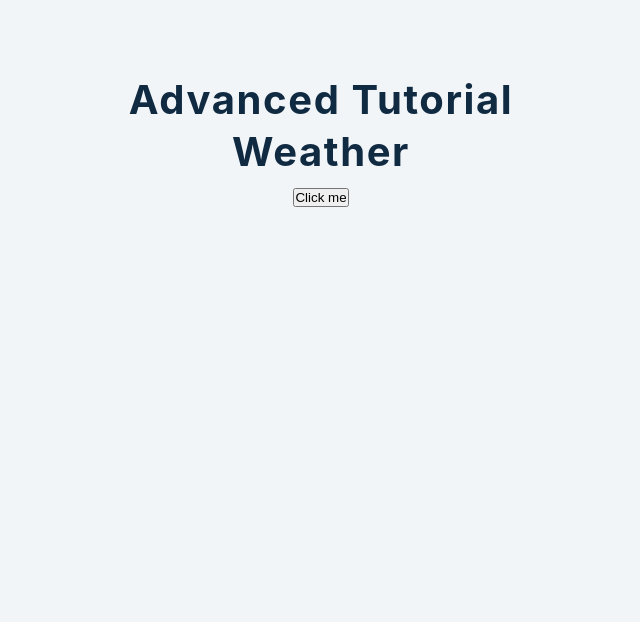
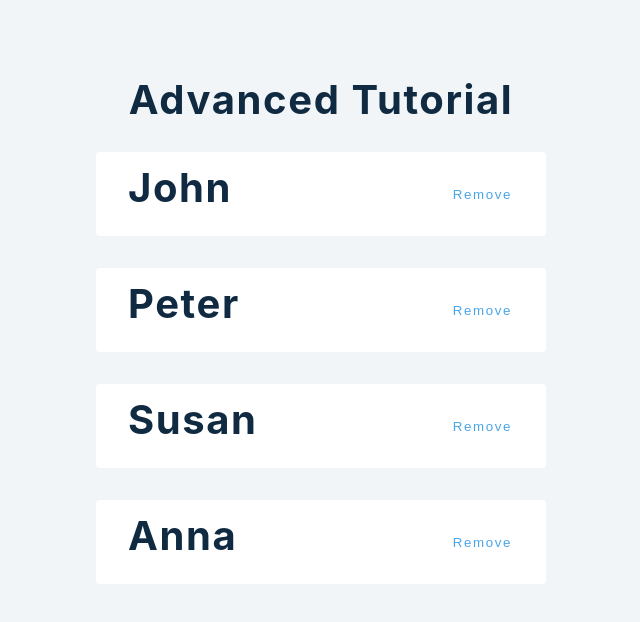
Before and after one commit to nihat-js/tutorial-2022-react, a React (Create React App) app: page / in a window 1280 px wide. Shown: the top 622 px of the page, without its empty margins (319-959 px from the left). Built offline with nearby package versions, Linux system fonts and the light colour scheme.

Commit message:
passed 3-useState

```diff
--- a/src/App.js
+++ b/src/App.js
@@ -1,10 +1,11 @@
 import React from 'react'
-import UseStateBasics from './tutorial/1-useState/setup/2-useState-basics'
+import UseStateArray from './tutorial/1-useState/setup/3-useState-array'
+
 function App() {
   return (
     <div className='container'>
       <h2>Advanced Tutorial</h2>
-      <UseStateBasics></UseStateBasics>
+      <UseStateArray></UseStateArray>
     </div>
   )
 }
--- a/src/index.css
+++ b/src/index.css
@@ -28,7 +28,7 @@ Variables
   --clr-grey-6: hsl(209, 23%, 60%);
   --clr-grey-7: hsl(211, 27%, 70%);
   --clr-grey-8: hsl(210, 31%, 80%);
-  --clr-grey-9: hsl(212, 33%, 89%);
+  --clr-grey-9: hsl(213, 32%, 89%);
   --clr-grey-10: hsl(210, 36%, 96%);
   --clr-white: #fff;
   --clr-red-dark: hsl(360, 67%, 44%);
--- a/src/tutorial/1-useState/setup/3-useState-array.js
+++ b/src/tutorial/1-useState/setup/3-useState-array.js
@@ -2,7 +2,26 @@ import React from 'react';
 import { data } from '../../../data';
 
 const UseStateArray = () => {
-  return <h2>useState array example</h2>;
+
+  const [people, setPeople] = React.useState(data)
+
+  const btnRemove = (id) => {
+    let newPeople = people.filter(p => p.id !== id)
+    setPeople(newPeople)
+  }
+  return (
+    <>
+      {people.map(p => {
+        return (
+          <div key={p.id} className='item'>
+            <h2> {p.name} </h2>
+            <button onClick={() => { btnRemove(p.id) }}>  Remove </button>
+          </div>
+
+        )
+      })}
+    </>
+  )
 };
 
 export default UseStateArray;
```
